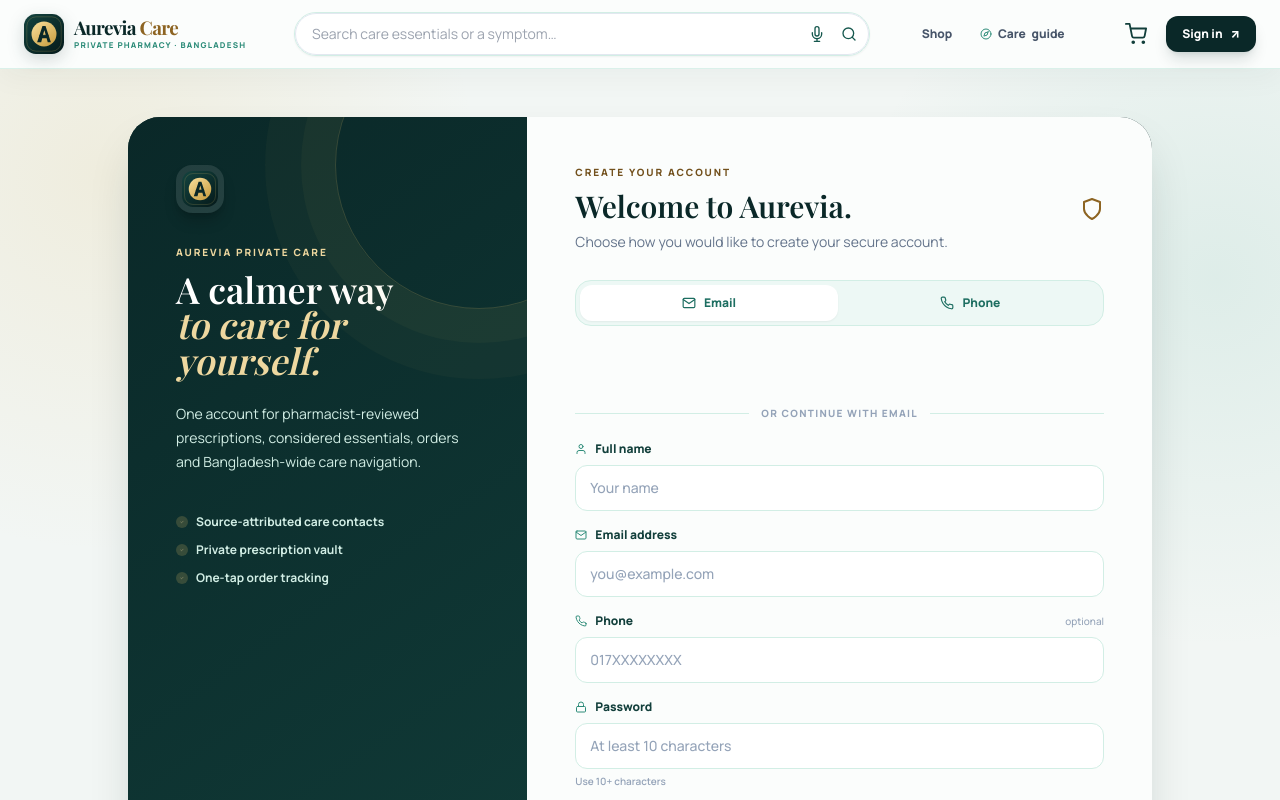
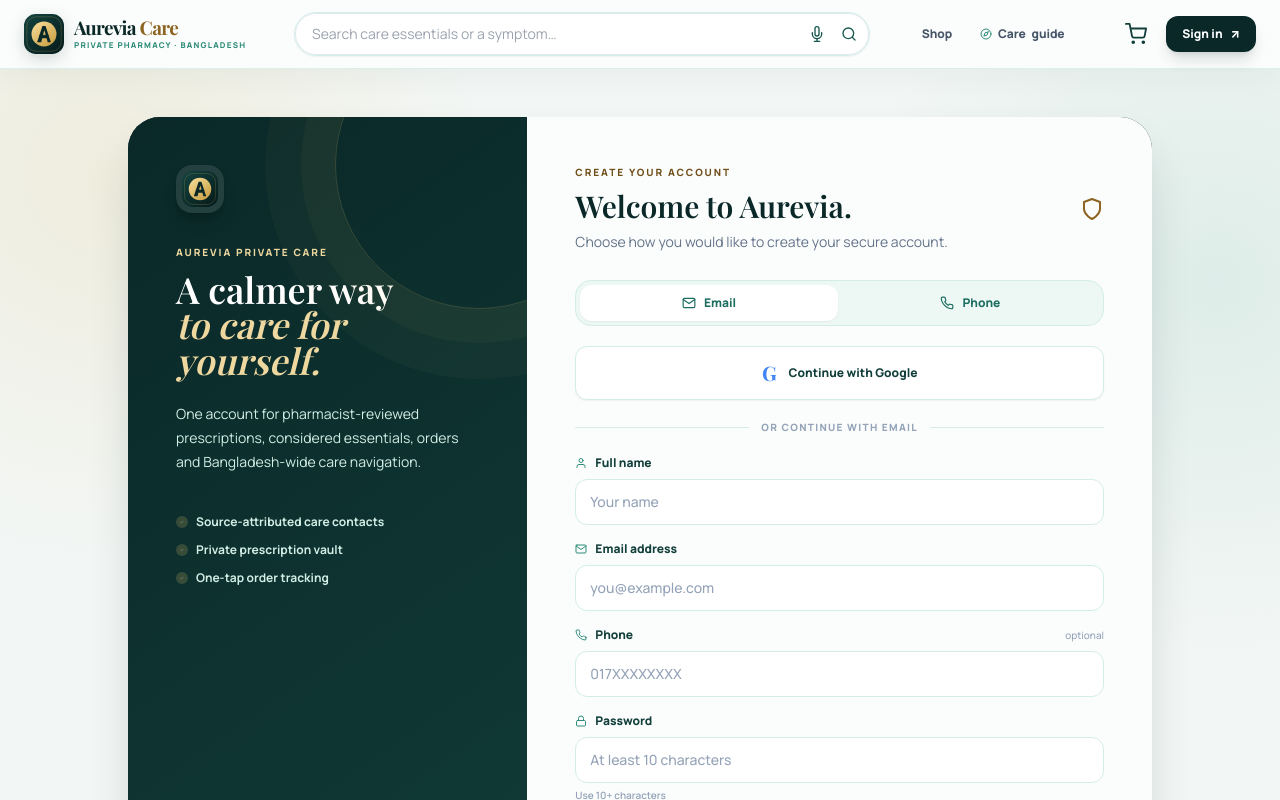
Before and after one commit to shadianoormou/Aurevia_Care, a React (Vite) app in the folder client/: page /register in a window 1280 px wide. Shown: the top 800 px of the page. Built offline with nearby package versions, Linux system fonts and the light colour scheme; no server answers.

Commit message:
feat: add account chooser Google OAuth fallback

```diff
--- a/client/src/components/GoogleAuthButton.jsx
+++ b/client/src/components/GoogleAuthButton.jsx
@@ -1,62 +1,54 @@
 import { useEffect, useRef, useState } from "react";
 
-const configuredClients = new Set();
-const credentialCallbacks = new Map();
-
 const GoogleAuthButton = ({ onCredential, onUnavailable, disabled = false }) => {
-  const containerRef = useRef(null);
   const [ready, setReady] = useState(false);
   const clientId = import.meta.env.VITE_GOOGLE_CLIENT_ID;
   const callbackRef = useRef(onCredential);
+  const tokenClientRef = useRef(null);
 
   useEffect(() => { callbackRef.current = onCredential; }, [onCredential]);
 
   useEffect(() => {
     if (!clientId || disabled) return undefined;
     let attempts = 0;
-    const render = () => {
-      if (!window.google?.accounts?.id || !containerRef.current) return false;
-      containerRef.current.replaceChildren();
-      credentialCallbacks.set(clientId, (credential) => callbackRef.current?.(credential));
-      if (!configuredClients.has(clientId)) {
-        window.google.accounts.id.initialize({
-          client_id: clientId,
-          callback: (response) => credentialCallbacks.get(clientId)?.(response.credential),
-          ux_mode: "popup",
-          auto_select: false,
-          use_fedcm_for_button: false,
-        });
-        configuredClients.add(clientId);
-      }
-      window.google.accounts.id.renderButton(containerRef.current, {
-        theme: "outline",
-        size: "large",
-        shape: "pill",
-        // `continue_with` is personalized by Google to "Continue as …" for
-        // the last account used in the browser. Keep the shared auth surface
-        // neutral so every visitor can choose their own Google account.
-        text: "signin_with",
-        width: 360,
+    const setup = () => {
+      if (!window.google?.accounts?.oauth2) return false;
+      tokenClientRef.current = window.google.accounts.oauth2.initTokenClient({
+        client_id: clientId,
+        scope: "openid email profile",
+        callback: (response) => {
+          if (response.error || !response.access_token) {
+            onUnavailable?.();
+            return;
+          }
+          callbackRef.current?.({ accessToken: response.access_token });
+        },
       });
       setReady(true);
       return true;
     };
-    if (render()) return undefined;
+    if (setup()) return undefined;
     const timer = window.setInterval(() => {
       attempts += 1;
-      if (render() || attempts > 30) window.clearInterval(timer);
+      if (setup() || attempts > 30) window.clearInterval(timer);
     }, 200);
     return () => window.clearInterval(timer);
-  }, [clientId, disabled]);
+  }, [clientId, disabled, onUnavailable]);
 
   if (!clientId) {
     return <button type="button" disabled={disabled} onClick={onUnavailable} className="auth-google-fallback"><span className="auth-google-mark">G</span>Continue with Google</button>;
   }
 
-  // Keep Google's hosted control clickable. Google may personalize its label
-  // to the current browser account, but it is not locked to that account and
-  // the popup remains the supported secure credential flow.
-  return <div ref={containerRef} className={`auth-google-button ${ready ? "" : "opacity-60"}`} aria-label="Continue with Google" />;
+  return (
+    <button
+      type="button"
+      disabled={disabled || !ready}
+      onClick={() => tokenClientRef.current?.requestAccessToken({ prompt: "select_account" })}
+      className="auth-google-fallback"
+    >
+      <span className="auth-google-mark">G</span>Continue with Google
+    </button>
+  );
 };
 
 export default GoogleAuthButton;
--- a/client/src/context/AuthContext.jsx
+++ b/client/src/context/AuthContext.jsx
@@ -36,8 +36,9 @@
     return data.user;
   };
 
-  const googleLogin = async (credential) => {
-    const { data } = await api.post("/auth/google", { credential });
+  const googleLogin = async (identity) => {
+    const payload = typeof identity === "string" ? { credential: identity } : identity;
+    const { data } = await api.post("/auth/google", payload);
     setUser(data.user);
     return data.user;
   };
```
Also changed, not shown: 2 other files (tests, documents, lock files or other folders).
